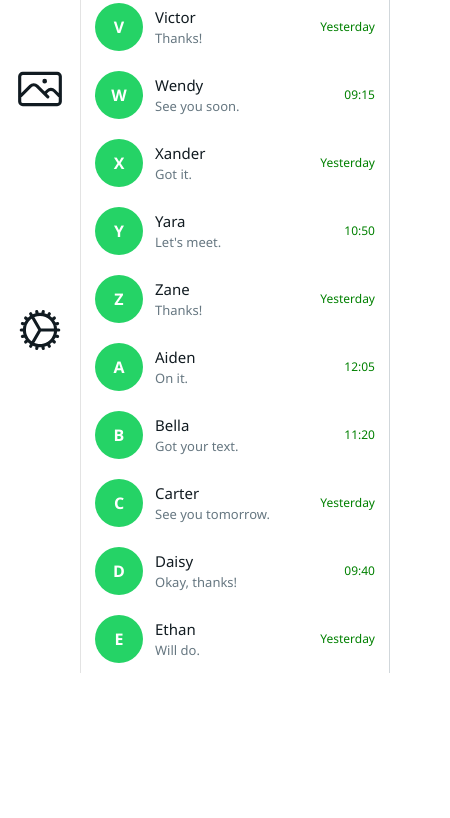
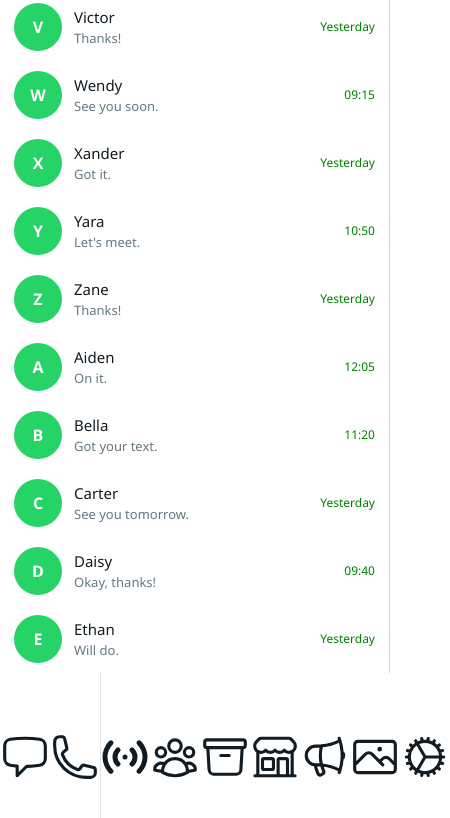
Before and after one commit to Metgala1/NexText, a React (Vite) app: page / in a window 390 px wide. Shown: the part 1682-2500 px from the top of the page, 450 px wide, since content can reach past the window. Before the commit the page ends 2355 px from the top, so only its background shows below. Built offline with nearby package versions, Linux system fonts and the light colour scheme.

Commit message:
created a sidebar component

```diff
--- a/src/components/ChatList.jsx
+++ b/src/components/ChatList.jsx
@@ -3,10 +3,9 @@ import styles from "../styles/DesktopChatList.module.css";
 import ConversationPreview from "./Conversation.jsx";
 import { useNavigate } from "react-router-dom";
 import { contacts } from "../data/chat.js";
-import { ChatBubbleLeftIcon, PhoneIcon,  UserGroupIcon,
-  BuildingStorefrontIcon , ArchiveBoxIcon, MegaphoneIcon,
-PhotoIcon, CogIcon, PencilIcon ,  Bars3Icon } from "@heroicons/react/24/outline";
-import { HiStatusOnline } from "react-icons/hi"
+import { PencilIcon, Bars3Icon } from "@heroicons/react/24/outline";
+import SideBarSettings from "./SidebarSetting.jsx";
+
 
 export default function DesktopChatList() {
   const [activeChat, setActiveChat] = useState(null);
@@ -25,36 +24,8 @@ export default function DesktopChatList() {
   return (
     <div className={styles.app}>
       <aside className={styles.sidebar}>
-        <div className={styles.asideSettings}>
-          <div className={styles.ChatBubbleLeftIcon}>
-            <ChatBubbleLeftIcon className={styles.icon} width={50} />
-          </div>
-          <div className={styles.PhoneIcon}>
-            <PhoneIcon className={styles.icon} width={50} />
+        <SideBarSettings />
 
-          </div>
-          <div className={styles.StatusIcon}>
-            <HiStatusOnline className={styles.icon} size={50} />
-        </div>
-        <div className={styles.UserGroupIcon}>
-          <UserGroupIcon className={styles.icon} width={50} />
-        </div>
-        <div className={styles.ArchiveBoxIcon}>
-          <ArchiveBoxIcon className={styles.icon} width={50} />
-        </div>
-        <div className={styles.BuildingStorefrontIcon}>
-          <BuildingStorefrontIcon className={styles.icon} width={50} />
-        </div>
-        <div className={styles.MegaphoneIcon}>
-          <MegaphoneIcon className={styles.icon} width={50} />
-        </div>
-        <div className={styles.PhotoIcon}>
-          <PhotoIcon className={styles.icon} width={50} />
-        </div>
-        <div className={styles.CogIcon}>
-          <CogIcon className={styles.icon} width={50} />
-        </div>
-        </div>
         <div className={styles.sidebarContent}>
 
         <div className={styles.brandDiv}>
--- /dev/null
+++ b/src/components/SidebarSetting.jsx
@@ -0,0 +1,42 @@
+import styles from '../styles/DesktopChatList.module.css';
+import { ChatBubbleLeftIcon, PhoneIcon,  UserGroupIcon,
+  BuildingStorefrontIcon , ArchiveBoxIcon, MegaphoneIcon,
+PhotoIcon, CogIcon,} from "@heroicons/react/24/outline";
+import { HiStatusOnline } from "react-icons/hi"
+
+function SideBarSettings () {
+
+    return (
+        <div className={styles.asideSettings}>
+          <div className={styles.ChatBubbleLeftIcon}>
+            <ChatBubbleLeftIcon className={styles.icon} width={50} />
+          </div>
+          <div className={styles.PhoneIcon}>
+            <PhoneIcon className={styles.icon} width={50} />
+
+          </div>
+          <div className={styles.StatusIcon}>
+            <HiStatusOnline className={styles.icon} size={50} />
+        </div>
+        <div className={styles.UserGroupIcon}>
+          <UserGroupIcon className={styles.icon} width={50} />
+        </div>
+        <div className={styles.ArchiveBoxIcon}>
+          <ArchiveBoxIcon className={styles.icon} width={50} />
+        </div>
+        <div className={styles.BuildingStorefrontIcon}>
+          <BuildingStorefrontIcon className={styles.icon} width={50} />
+        </div>
+        <div className={styles.MegaphoneIcon}>
+          <MegaphoneIcon className={styles.icon} width={50} />
+        </div>
+        <div className={styles.PhotoIcon}>
+          <PhotoIcon className={styles.icon} width={50} />
+        </div>
+        <div className={styles.CogIcon}>
+          <CogIcon className={styles.icon} width={50} />
+        </div>
+        </div>
+    )
+}
+export default SideBarSettings;
--- a/src/styles/DesktopChatList.module.css
+++ b/src/styles/DesktopChatList.module.css
@@ -245,11 +245,17 @@
 @media (max-width: 768px) {
   .app {
     flex-direction: column;
+    height: 100vh;
   }
 
   .sidebar {
     width: 100%;
     border-right: none;
+    flex-direction: column-reverse;
+  }
+  .asideSettings{
+    flex-direction: row;
+    width: 100%;
   }
 
   .mainPreview {
```
